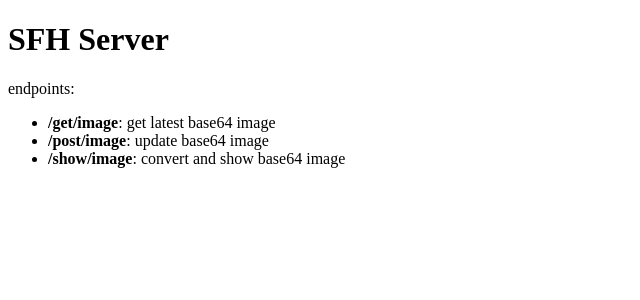
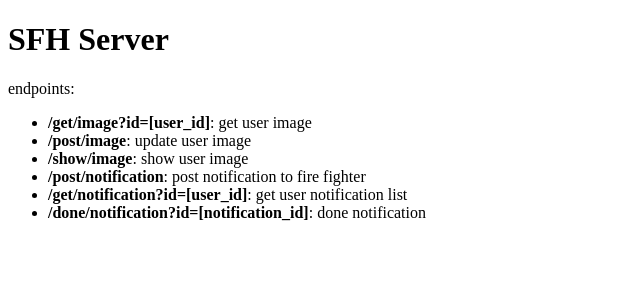
Before and after one commit to fabianvieri/fire-server, a Flask app: page / in a window 1280 px wide. Shown: the top 300 px of the page, without its empty margins (0-640 px from the left). Run offline with Flask 2, Linux system fonts and the light colour scheme.

Commit message:
add core functionality

```diff
--- a/app.py
+++ b/app.py
@@ -1,4 +1,5 @@
-from flask import Flask, request, Response, jsonify, render_template
+from os import stat
+from flask import Flask, request, jsonify, render_template, make_response, Response
 from datetime import datetime
 import sqlite3
 import json
@@ -19,40 +20,152 @@ def root():
 
 @app.route('/post/image', methods=["POST"])
 def post_image():
-    data = json.loads(request.json)
-    image = data["image"]
-    status = data["status"]
+    response = {}
+    status_code = 200
     try:
+        data = json.loads(json.dumps(request.json))
+        image = data["image"]
+        status = data["status"]
+        user = data["user"]
+
         conn = db_connect()
         cursor = conn.cursor()
         date = datetime.now().strftime("%Y-%m-%d %H:%M:%S")
-        query_update = "UPDATE image SET created_date = '%s', image_str = '%s', status = %d WHERE id = 1" % (date, image, status)
+        query_update = "UPDATE image SET date = '%s', base64_image = '%s', status = %d WHERE user_id = %d" % (date, image, status, user)
         cursor.execute(query_update)
         conn.commit()
+
+        response = {'message':'image received'}
     except:
         conn.rollback()
-        resp = {'message':'error updating database'}
-        return Response(response=json.dumps(resp), status=400, mimetype="application/json")
+        response = {'message':'error updating image'}
+        status_code = 400
     finally:
         conn.close()
 
-    resp = {'message':'image received'}
-    return Response(response=json.dumps(resp), status=200, mimetype="application/json")
+    return jsonify(response), status_code
 
 @app.route('/get/image', methods=["GET"])
 def get_image():
+    user = request.args.get('id')
+    response = {}
+    status_code = 200
+    if user:
+        try:
+            conn = db_connect()
+            cursor = conn.cursor()
+            query_select = "SELECT id, date, base64_image, status FROM image WHERE user_id = %s" % (user)
+            cursor.execute(query_select)
+            row = cursor.fetchall()
+            if len(row) == 0:
+                response = {'message':'image not found'}
+            else:
+                response = {'id':row[0][0], 'date':row[0][1], 'image':row[0][2], 'status':row[0][3]}
+        except:
+            response = {'message':'error getting image'}
+            status_code = 400
+        finally:
+            conn.close()
+    else:
+        response = {'message':'invalid id'}
+        status_code = 400
+
+    response = jsonify(response)
+    response.headers.add("Access-Control-Allow-Origin", "*")
+    return response, status_code
+
+@app.route('/post/notification', methods=["POST"])
+def post_notification():
+    response = {}
+    status_code = 200
     try:
+        data = json.loads(json.dumps(request.json))
+        image = data["image"]
+        status = data["status"]
+        user = data["user"]
+
         conn = db_connect()
         cursor = conn.cursor()
-        cursor.execute("SELECT status, image_str, created_date FROM image WHERE id = 1")
-        row = cursor.fetchall()
+        date = datetime.now().strftime("%Y-%m-%d %H:%M:%S")
+        query_insert = "INSERT INTO notification (date, status, user_id, base64_image) VALUES ('%s', '%s', %d, '%s')" % (date, status, user, image)
+        cursor.execute(query_insert)
+        conn.commit()
+
+        response = {'message':'notification received'}
     except:
-        print("error selecting database")
+        conn.rollback()
+        response = {'message':'error push notification'}
+        status_code = 400
     finally:
         conn.close()
-        response = jsonify({'status':row[0][0], 'image':row[0][1], 'date':row[0][2]})
-        response.headers.add("Access-Control-Allow-Origin", "*")
-        return response
+
+    return jsonify(response), status_code
+
+@app.route('/get/notification', methods=["GET"])
+def get_notification():
+    user = request.args.get('id')
+    response = {}
+    status_code = 200
+    if user:
+        try:
+            conn = db_connect()
+            cursor = conn.cursor()
+            query_select = "SELECT n.id, n.date, n.status, n.base64_image, u.name, u.phone, u.address FROM notification n JOIN user u ON n.user_id = u.id WHERE user_id = %s" % (user)
+            cursor.execute(query_select)
+            row = cursor.fetchall()
+            if len(row) == 0:
+                response = {'message':'notification not found for this user'}
+            else:
+                notificationList = []
+                for record in row:
+                    data = {
+                        'notificationId':record[0],
+                        'date':record[1],
+                        'status':record[2],
+                        'image':record[3],
+                        'name':record[4],
+                        'phone':record[5],
+                        'address':record[6]
+                    }
+                    notificationList.append(data)
+                response = notificationList
+        except:
+            response = {'message':'error getting notification'}
+            status_code = 400
+        finally:
+            conn.close()
+    else:
+        response = {'message':'invalid user'}
+        status_code = 400
+
+    response = jsonify(response)
+    response.headers.add("Access-Control-Allow-Origin", "*")
+    return response, status_code
+
+@app.route('/done/notification', methods=["POST"])
+def done_notification():
+    notif_id = request.args.get('id')
+    response = {}
+    status_code = 200
+    if notif_id:
+        try:
+            conn = db_connect()
+            cursor = conn.cursor()
+            query_update = "UPDATE notification SET status = 'done' WHERE id = %s" % (notif_id)
+            cursor.execute(query_update)
+            conn.commit()
+            response = {'message':'notification updated to done'}
+        except:
+            conn.rollback()
+            response = {'message':'error updating notification'}
+            status_code = 400
+        finally:
+            conn.close()
+    else:
+        response = {'message':'invalid id'}
+        status_code = 400
+
+    return jsonify(response), status_code
 
 @app.route('/show/image')
 def show():
--- a/templates/index.html
+++ b/templates/index.html
@@ -12,9 +12,12 @@
     <h1>SFH Server</h1>
     <p>endpoints:</p>
     <ul>
-        <li><b>/get/image</b>: get latest base64 image</li>
-        <li><b>/post/image</b>: update base64 image</li>
-        <li><b>/show/image</b>: convert and show base64 image</li>
+        <li><b>/get/image?id=[user_id]</b>: get user image</li>
+        <li><b>/post/image</b>: update user image</li>
+        <li><b>/show/image</b>: show user image</li>
+        <li><b>/post/notification</b>: post notification to fire fighter</li>
+        <li><b>/get/notification?id=[user_id]</b>: get user notification list</li>
+        <li><b>/done/notification?id=[notification_id]</b>: done notification</li>
     </ul>
 </body>
 
--- a/templates/show.html
+++ b/templates/show.html
@@ -10,7 +10,7 @@
 
 <body>
     <script>
-        fetch("https://flask-image-yolo.herokuapp.com/get/image")
+        fetch("https://flask-image-yolo.herokuapp.com/get/image?user=1")
             .then(response => response.json())
             .then(data => {
                 const figure = document.createElement("FIGURE");
```
Also changed, not shown: create_table.py (added, +40 -0 lines), init_data.py (added, +13 -0 lines), sfh.sqlite.
